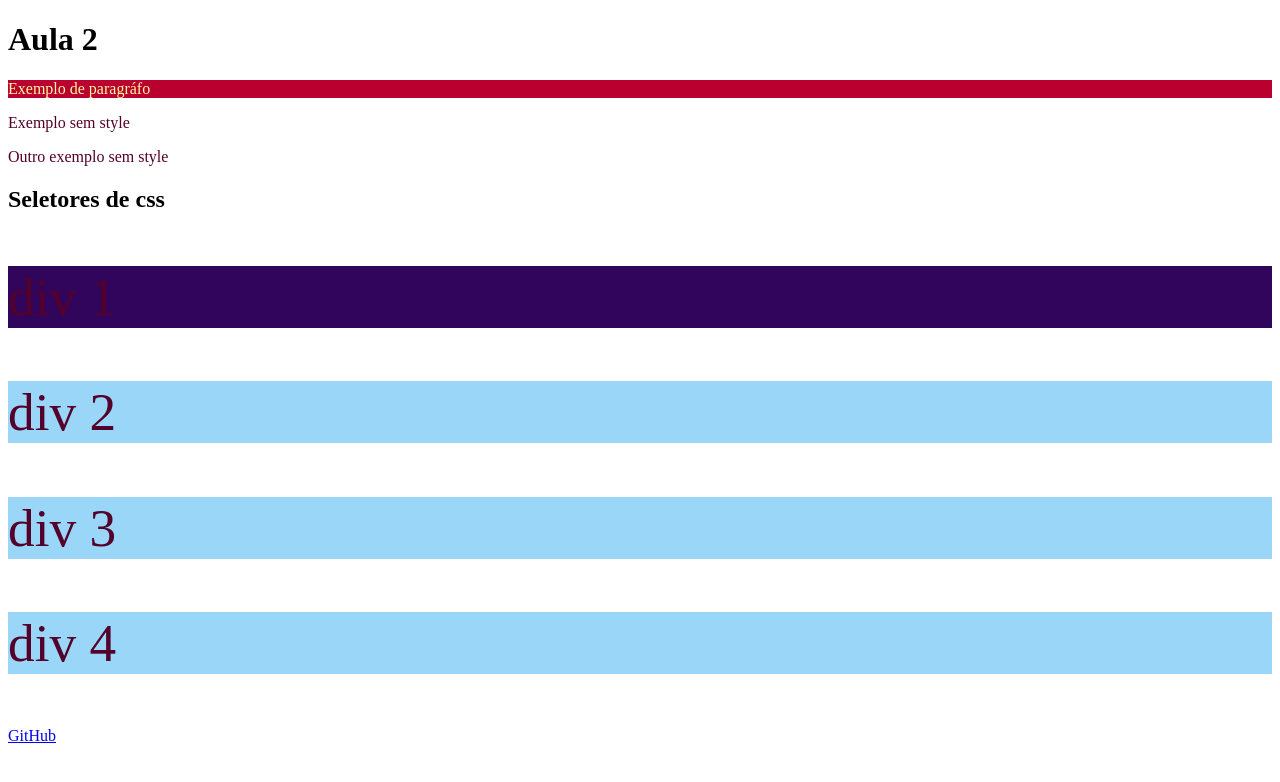
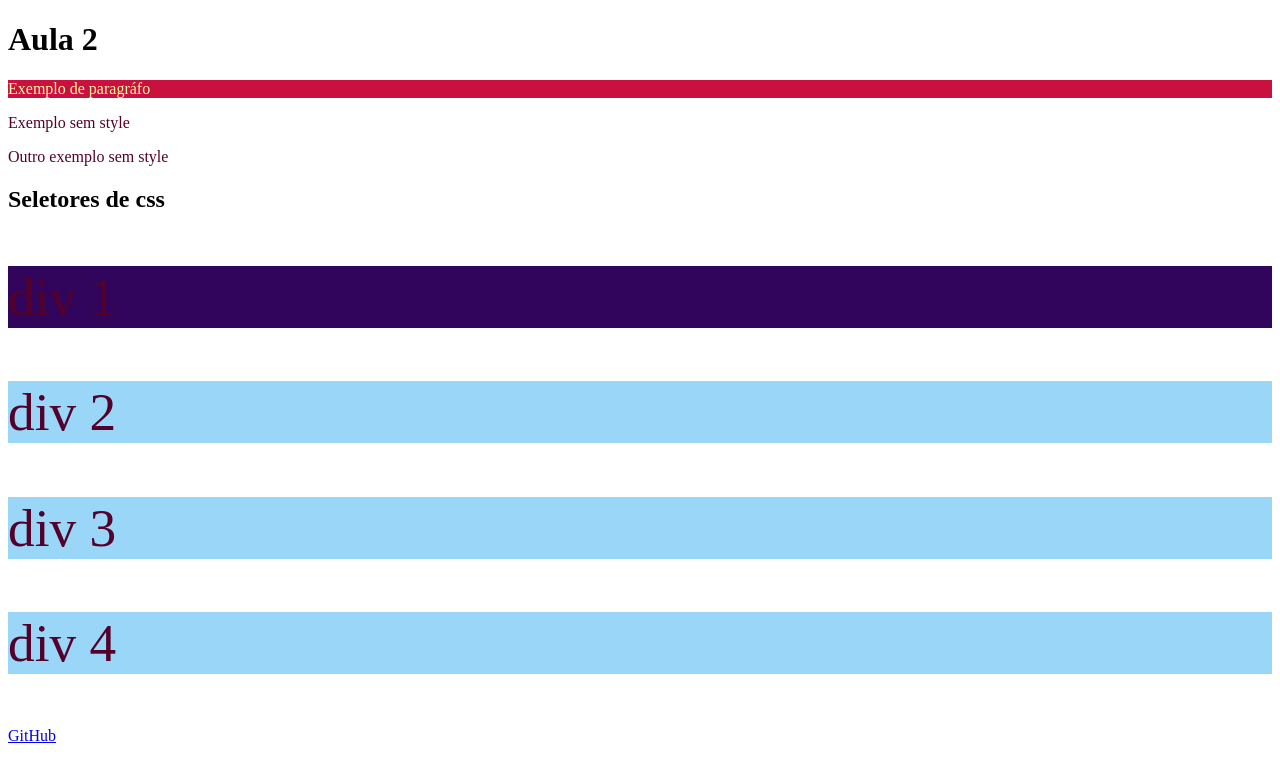
Before and after one commit to xxvictooriiaa/aula-02, a plain HTML site: page index.html in a window 1280 px wide. Drawn offline with Linux system fonts and the light colour scheme.

Commit message:
Alteração Final

```diff
--- a/index.html
+++ b/index.html
@@ -12,7 +12,7 @@
         </style>
         <body>
 <h1>Aula 2</h1>
-<p style="color: rgb(255, 249, 161);background-color: rgb(185, 0, 46);">Exemplo de paragráfo</p>
+<p style="color: rgb(255, 249, 161);background-color: rgb(202, 16, 63);">Exemplo de paragráfo</p>
 
 <p>Exemplo sem style</p>
  <p>Outro exemplo sem style</p>
--- a/style.css
+++ b/style.css
@@ -1,5 +1,5 @@
 p{
-    color: green;
+    color: rgb(2, 61, 2);
 }
 
 #d1{
```
